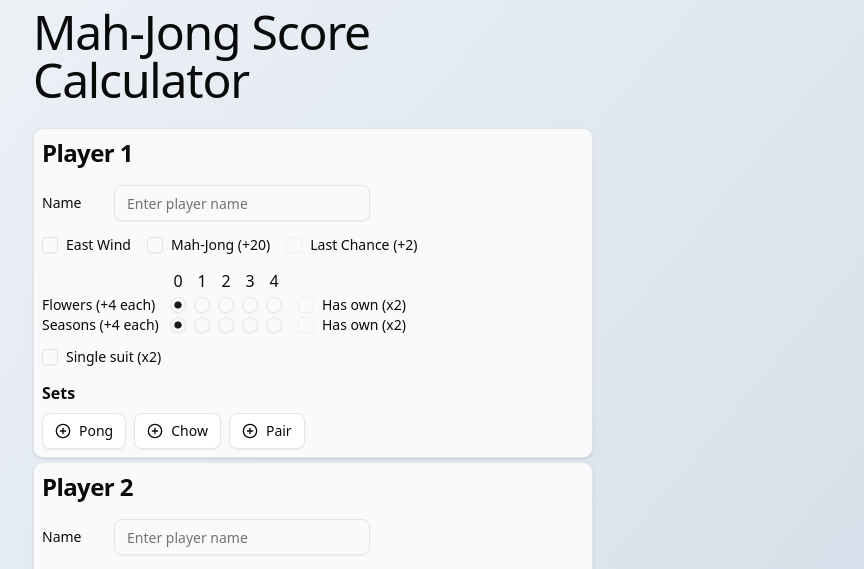
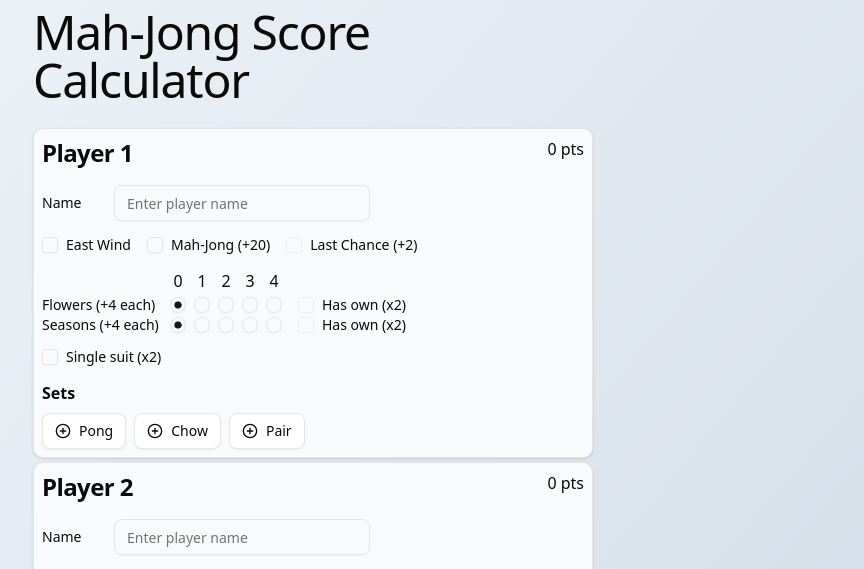
Before and after one commit to vpoupet/mahjong, a React (Vite) app: page / in a window 1280 px wide. Shown: the top 569 px of the page, without its empty margins (327-1191 px from the left). Built offline with nearby package versions, Linux system fonts and the light colour scheme.

Commit message:
Calcul des scores

```diff
--- a/src/App.tsx
+++ b/src/App.tsx
@@ -1,15 +1,40 @@
-import ScoreForm from "./components/ScoreForm"
-import { H1 } from "./components/typography"
+import { useForm } from "react-hook-form";
+import ScoreForm from "./components/ScoreForm";
+import { H1 } from "./components/typography";
+import type z from "zod";
+import { formSchema } from "./schema";
+import { zodResolver } from "@hookform/resolvers/zod";
+
+const defaultValues: z.infer<typeof formSchema> = {
+    players: new Array(4).fill(0).map(() => ({
+        name: "",
+        isEastWind: false,
+        isMahjong: false,
+        isLastChance: false,
+        nbFlowers: 0,
+        hasOwnFlower: false,
+        nbSeasons: 0,
+        hasOwnSeason: false,
+        isSingleSuit: false,
+        nbFlowersAndSeasons: 0,
+        sets: [],
+    })),
+};
 
 function App() {
+    const form = useForm<z.infer<typeof formSchema>>({
+        resolver: zodResolver(formSchema),
+        defaultValues,
+    });
+
     return (
         <div className="min-h-screen min-w-screen bg-gradient-to-br from-slate-100 to-slate-300">
             <main className="p-2 max-w-xl m-auto ">
                 <H1>Mah-Jong Score Calculator</H1>
-        <ScoreForm />
+                <ScoreForm form={form} />
             </main>
         </div>
-  )
+    );
 }
 
-export default App
+export default App;
--- a/src/components/PlayerForm.tsx
+++ b/src/components/PlayerForm.tsx
@@ -1,4 +1,4 @@
-import type { formSchema } from "@/schema";
+import type { formSchema, playerSchema } from "@/schema";
 import { PlusCircle } from "lucide-react";
 import { useEffect } from "react";
 import {
@@ -21,15 +21,17 @@ import {
 } from "./ui/form";
 import { Input } from "./ui/input";
 import { RadioGroup, RadioGroupItem } from "./ui/radio-group";
+import { getScore } from "./utils";
 
 type Props = {
     playerIndex: number;
+    playerData: z.infer<typeof playerSchema>;
     control: Control<z.infer<typeof formSchema>>;
     setValue: UseFormSetValue<z.infer<typeof formSchema>>;
 };
 
 export default function PlayerForm(props: Props) {
-    const { playerIndex, control, setValue } = props;
+    const { playerIndex, playerData, control, setValue } = props;
     const isMahjong = useWatch({
         control,
         name: `players.${playerIndex}.isMahjong`,
@@ -71,7 +73,10 @@ export default function PlayerForm(props: Props) {
 
     return (
         <div className="p-2 border-1 shadow-sm rounded-lg bg-slate-50">
-            <H3>Player {playerIndex + 1}</H3>
+            <div className="flex justify-between">
+                <H3>Player {playerIndex + 1}</H3>
+                <div>{getScore(playerData)} pts</div>
+            </div>
             <div className="flex flex-col gap-4">
                 <FormField
                     // Player name
--- a/src/components/ScoreForm.tsx
+++ b/src/components/ScoreForm.tsx
@@ -1,32 +1,16 @@
 // components/PlayerForm.tsx
 import { Button } from "@/components/ui/button";
 import { formSchema } from "@/schema";
-import { zodResolver } from "@hookform/resolvers/zod";
-import { FormProvider, useForm } from "react-hook-form";
+import { FormProvider, type UseFormReturn } from "react-hook-form";
 import type z from "zod";
 import PlayerForm from "./PlayerForm";
 
-const defaultValues: z.infer<typeof formSchema> = {
-    players: new Array(4).fill(0).map(() => ({
-        name: "",
-        isEastWind: false,
-        isMahjong: false,
-        isLastChance: false,
-        nbFlowers: 0,
-        hasOwnFlower: false,
-        nbSeasons: 0,
-        hasOwnSeason: false,
-        isSingleSuit: false,
-        nbFlowersAndSeasons: 0,
-        sets: [],
-    })),
+type Props = {
+    form: UseFormReturn<z.infer<typeof formSchema>>;
 };
 
-export default function ScoreForm() {
-    const form = useForm<z.infer<typeof formSchema>>({
-        resolver: zodResolver(formSchema),
-        defaultValues,
-    });
+export default function ScoreForm(props: Props) {
+    const { form } = props;
 
     function onSubmit(values: z.infer<typeof formSchema>) {
         console.log("Form submitted:", values);
@@ -40,6 +24,7 @@ export default function ScoreForm() {
                         <PlayerForm
                             key={index}
                             playerIndex={index}
+                            playerData={form.watch(`players.${index}`)}
                             control={form.control}
                             setValue={form.setValue}
                         />
--- a/src/components/SetForm.tsx
+++ b/src/components/SetForm.tsx
@@ -121,7 +121,7 @@ export default function SetForm(props: Props) {
             break;
         case "chow":
             return (
-                <div className="border-black border-1 p-2 rounded-lg">
+                <div className="p-2 rounded-lg shadow-sm bg-white">
                     <div className="flex gap-4">
                         <span className="font-bold">Chow</span>
                         <Button
@@ -137,7 +137,7 @@ export default function SetForm(props: Props) {
             break;
         case "pair":
             return (
-                <div className="border-black border-1 p-2 rounded-lg">
+                <div className="p-2 rounded-lg shadow-sm bg-white">
                     <div className="flex gap-4">
                         <span className="font-bold">Pair</span>
                         <Button
@@ -157,6 +157,7 @@ export default function SetForm(props: Props) {
                                 <FormItem className="flex items-center">
                                     <FormControl>
                                         <Checkbox
+                                            checked={field.value}
                                             onCheckedChange={field.onChange}
                                         />
                                     </FormControl>
--- /dev/null
+++ b/src/components/utils.ts
@@ -0,0 +1,71 @@
+import type { playerSchema } from "@/schema";
+import type z from "zod";
+
+export function getScore(playerData: z.infer<typeof playerSchema>) {
+    let score = 0;
+    let mult = 1;
+
+    if (playerData.isMahjong) {
+        score += 20;
+        if (playerData.isLastChance) {
+            score += 2;
+        }
+        if (playerData.sets.filter(set => set.type === "pong").length === 3) {
+            // all Pong
+            score += 10;
+        }
+        if (playerData.sets.filter(set => set.type === "chow").length === 3) {
+            // all Chow
+            score += 10;
+        }
+    }
+    score += playerData.nbFlowers * 4;
+    score += playerData.nbSeasons * 4;
+
+    for (const set of playerData.sets) {
+        switch (set.type) {
+            case "pong": {
+                let setValue = 2;
+                if (set.isFromWall) {
+                    setValue *= 2;
+                }
+                if (set.isHonorOrTerminal) {
+                    setValue *= 2;
+                }
+                if (set.isKong) {
+                    setValue *= 2;
+                }
+                score += setValue;
+                if (set.isDragonOrSelfWind) {
+                    mult *= 2;
+                }
+                break;
+            }
+            case "chow": {
+                break;
+            }
+            case "pair": {
+                if (set.isDragonOrSelfWind) {
+                    score += 2;
+                }
+                break;
+            }
+        }
+    }
+
+    if (playerData.nbFlowers === 4) {
+        mult *= 16;
+    } else if (playerData.hasOwnFlower) {
+        mult *= 2;
+    }
+    if (playerData.nbSeasons === 4) {
+        mult *= 16;
+    } else if (playerData.hasOwnSeason) {
+        mult *= 2;
+    }
+    if (playerData.isSingleSuit) {
+        mult *= 2;
+    }
+
+    return score * mult;
+}
```
Also changed, not shown: 5 other files (tests, documents, lock files or other folders). Lines whose indentation alone changed are shown as unchanged.
